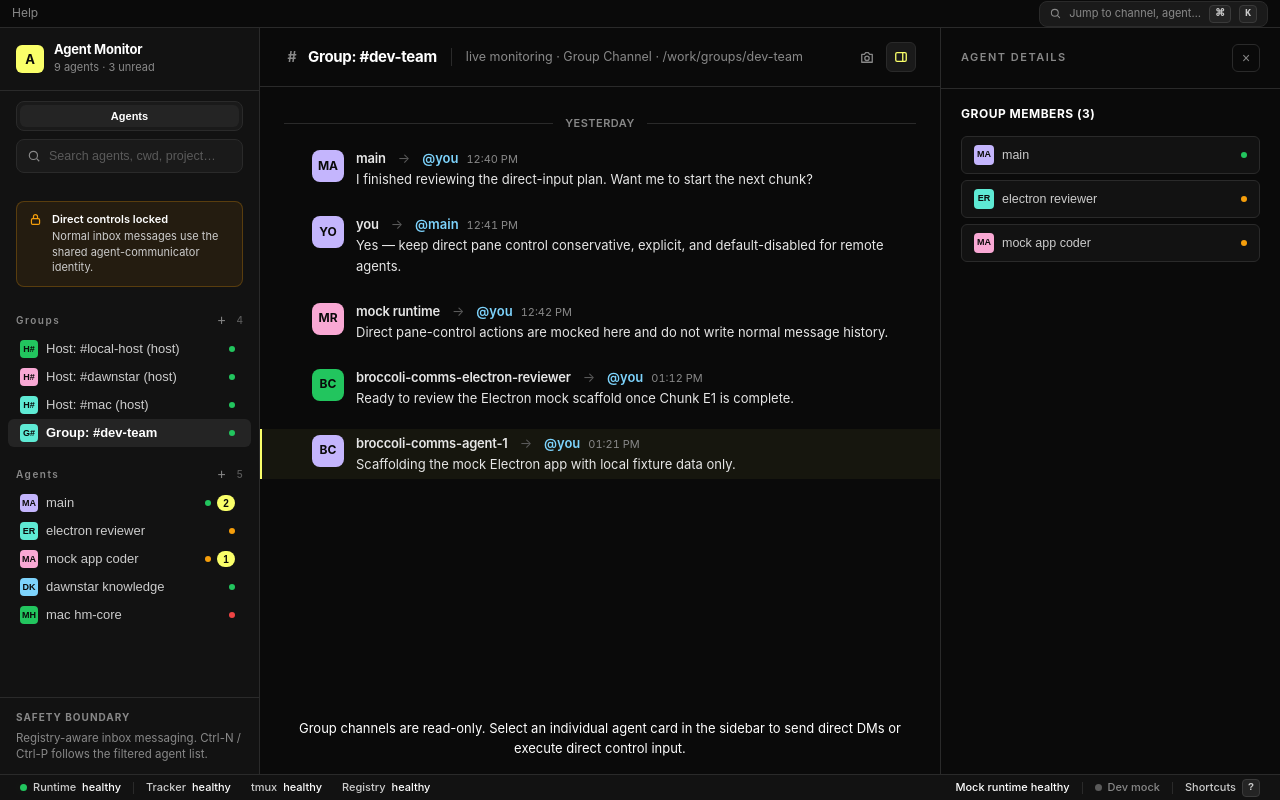
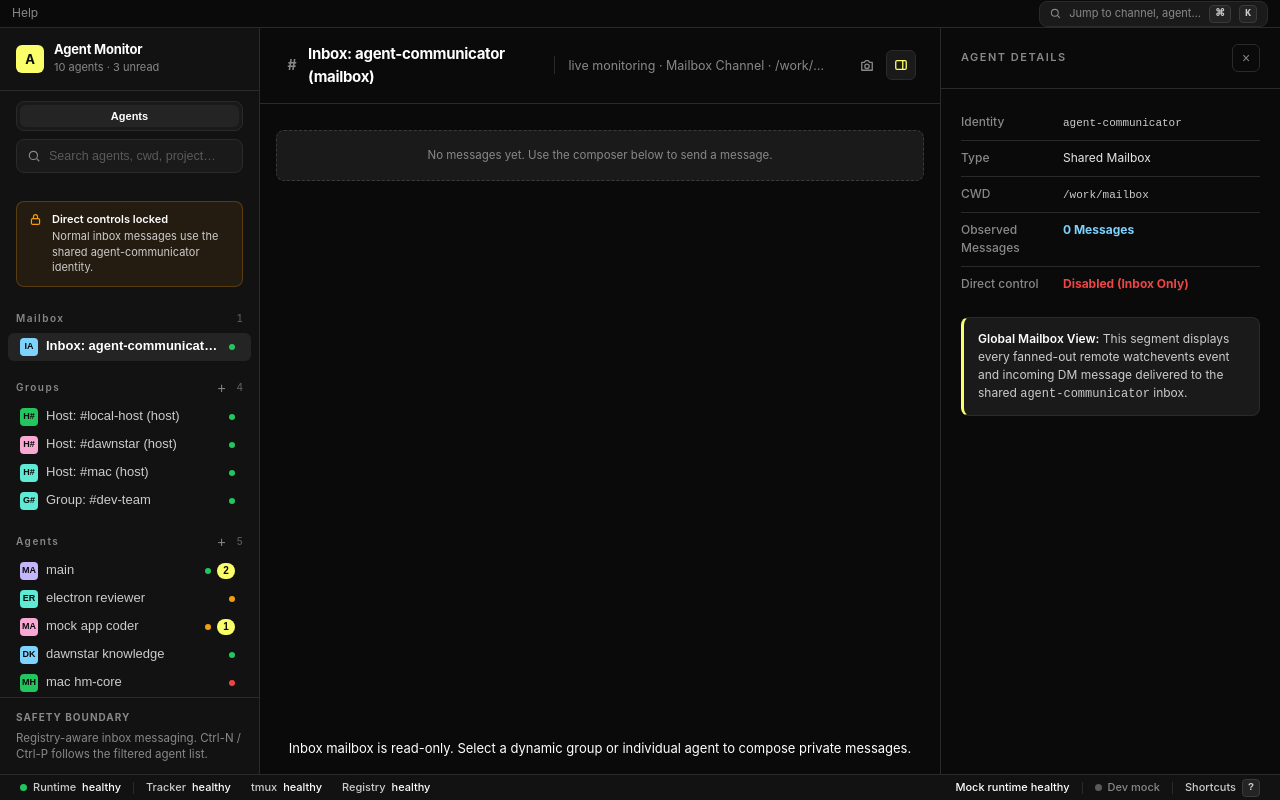
Before and after one commit to ashishnallana/broccoli-comms, a React (Vite) app in the folder agent-communicator-electron/: page / in a window 1280 px wide. Built offline with nearby package versions, Linux system fonts and the light colour scheme.

Commit message:
fix: resolve visual unstyled boundary footers and implement synthetic mailbox sidebar channel with name-fallback matching

```diff
--- a/agent-communicator-electron/src/renderer/App.tsx
+++ b/agent-communicator-electron/src/renderer/App.tsx
@@ -179,10 +179,29 @@ export function App() {
     }
   }, [])
 
+  const mailboxChannel = useMemo<AgentSummary>(() => {
+    const mailboxName = 'agent-communicator'
+    return {
+      id: `mailbox:${mailboxName}`,
+      name: mailboxName,
+      displayName: `Inbox: ${mailboxName} (mailbox)`,
+      scope: 'local',
+      status: 'idle',
+      cwd: '/work/mailbox',
+      project: 'Mailbox Channel',
+      address: `@${mailboxName}`,
+      unread: 0,
+      lastActiveAt: new Date().toISOString(),
+      conversationKey: `mailbox:${mailboxName}`,
+      canDirectControl: false,
+      tags: ['mailbox', 'inbox', 'local'],
+    }
+  }, [])
+
   const agents = useMemo<AgentSummary[]>(() => {
     const groupSummaries = allGroups.map(groupToAgentSummary)
-    return [...groupSummaries, ...rawAgents]
-  }, [allGroups, rawAgents, groupToAgentSummary])
+    return [mailboxChannel, ...groupSummaries, ...rawAgents]
+  }, [mailboxChannel, allGroups, rawAgents, groupToAgentSummary])
 
   const selectedAgent = agents.find((agent) => agent.id === selectedId)
 
@@ -339,6 +358,8 @@ export function App() {
       watchlist = getGroupMembers(selectedAgent.id).map((aId) => {
         return aId.startsWith('local:') ? aId.slice('local:'.length) : aId
       })
+    } else if (selectedAgent.id.startsWith('mailbox:')) {
+      watchlist = []
     } else {
       const stableId = selectedAgent.id.startsWith('local:')
         ? selectedAgent.id.slice('local:'.length)
@@ -652,6 +673,35 @@ export function App() {
         </div>
       )}
     </>
+  ) : selectedAgent && selectedAgent.id.startsWith('mailbox:') ? (
+    <>
+      <dl className="detail-list">
+        <div className="detail-row">
+          <dt className="detail-key">Identity</dt>
+          <dd className="detail-val"><code>{selectedAgent.name}</code></dd>
+        </div>
+        <div className="detail-row">
+          <dt className="detail-key">Type</dt>
+          <dd className="detail-val">Shared Mailbox</dd>
+        </div>
+        <div className="detail-row">
+          <dt className="detail-key">CWD</dt>
+          <dd className="detail-val"><code>/work/mailbox</code></dd>
+        </div>
+        <div className="detail-row">
+          <dt className="detail-key">Observed Messages</dt>
+          <dd className="detail-val" style={{ color: 'var(--accent-blue)', fontWeight: 700 }}>{messages.length} Messages</dd>
+        </div>
+        <div className="detail-row">
+          <dt className="detail-key">Direct control</dt>
+          <dd className="detail-val" style={{ color: 'var(--accent-rose)', fontWeight: 700 }}>Disabled (Inbox Only)</dd>
+        </div>
+      </dl>
+
+      <div className="info-note">
+        <strong>Global Mailbox View:</strong> This segment displays every fanned-out remote watchevents event and incoming DM message delivered to the shared <code>{selectedAgent.name}</code> inbox.
+      </div>
+    </>
   ) : selectedAgent ? (
     <>
       <dl className="detail-list">
@@ -945,9 +995,12 @@ export function App() {
                 onToggleDetails={() => setDetailsOpen((open) => !open)}
                 onCapturePane={capturePane}
               />
-              {selectedAgent.id.startsWith('group:') || selectedAgent.id.startsWith('host:') ? (
+              {selectedAgent.id.startsWith('group:') || selectedAgent.id.startsWith('host:') || selectedAgent.id.startsWith('mailbox:') ? (
                 <div className="read-only-group-banner" style={{ padding: '16px 24px', background: 'var(--bg-surface)', borderTop: '1px solid var(--border-light)', color: 'var(--text-muted)', fontSize: '13px', textAlign: 'center' }}>
-                  Group channels are read-only. Select an individual agent card in the sidebar to send direct DMs or execute direct control input.
+                  {selectedAgent.id.startsWith('mailbox:')
+                    ? `Inbox mailbox is read-only. Select a dynamic group or individual agent to compose private messages.`
+                    : `Group channels are read-only. Select an individual agent card in the sidebar to send direct DMs or execute direct control input.`
+                  }
                 </div>
               ) : (
                 <Composer agent={selectedAgent} mode={mode} status={composerStatus} onModeChange={updateMode} onSubmit={submit} />
--- a/agent-communicator-electron/src/renderer/components/AgentList.tsx
+++ b/agent-communicator-electron/src/renderer/components/AgentList.tsx
@@ -13,7 +13,7 @@ interface Props {
   onAgentContextMenu?: (e: React.MouseEvent, agentId: string) => void
 }
 
-const categories = ['groups', 'agents'] as const
+const categories = ['mailbox', 'groups', 'agents'] as const
 
 export function AgentList({ agents, selectedId, onSelect, onVisibleAgentsChange, onOpenLaunch, onOpenCreateGroup, onAgentContextMenu }: Props) {
   const [query, setQuery] = useState('')
--- a/agent-communicator-electron/src/renderer/features/agents/agentStore.ts
+++ b/agent-communicator-electron/src/renderer/features/agents/agentStore.ts
@@ -1,9 +1,10 @@
 import type { AgentSummary } from '../../../shared/contracts'
 
-export function groupAgents(agents: AgentSummary[]): Record<'groups' | 'agents', AgentSummary[]> {
+export function groupAgents(agents: AgentSummary[]): Record<'mailbox' | 'groups' | 'agents', AgentSummary[]> {
   return {
+    mailbox: agents.filter((agent) => agent.id.startsWith('mailbox:')),
     groups: agents.filter((agent) => agent.id.startsWith('group:') || agent.id.startsWith('host:')),
-    agents: agents.filter((agent) => !agent.id.startsWith('group:') && !agent.id.startsWith('host:')),
+    agents: agents.filter((agent) => !agent.id.startsWith('group:') && !agent.id.startsWith('host:') && !agent.id.startsWith('mailbox:')),
   }
 }
 
```
Also changed, not shown: agent-communicator-electron/src/main/trackerClient.ts (+47 -3 lines), 1 other file (tests, documents, lock files or other folders).
